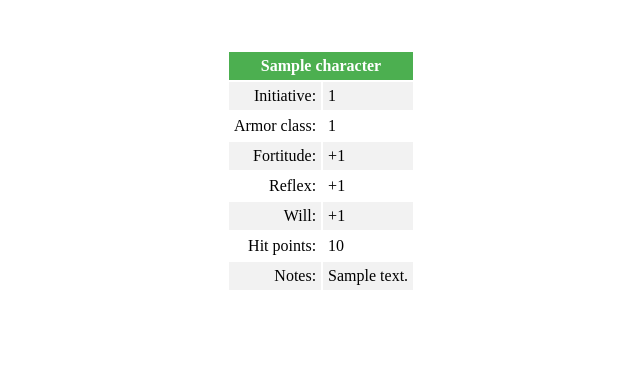
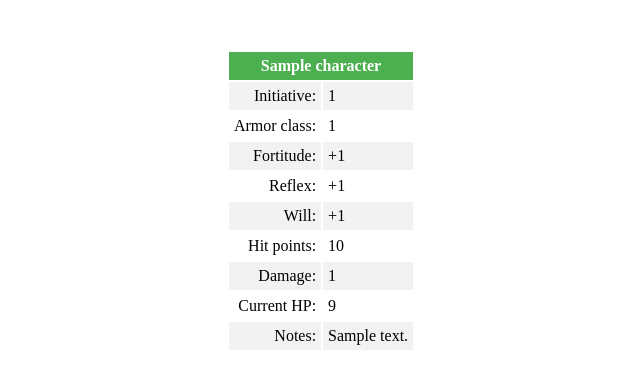
Before and after one commit to jmtaysom/combat, a Django app: a page that uses initiative/templates/initiative/character.html in a window 1280 px wide. Shown: the top 389 px of the page, without its empty margins (319-959 px from the left). Run offline with Django 3.2, Linux system fonts and the light colour scheme; tables that the repository leaves empty hold one stand-in row (values such as "Sample post").

Commit message:
added damage to character model and updated view and template to show current hp

```diff
--- a/initiative/models.py
+++ b/initiative/models.py
@@ -9,6 +9,7 @@ class Character(models.Model):
     reflex = models.IntegerField()
     will = models.IntegerField()
     hit_points = models.IntegerField()
+    damage_taken = models.IntegerField(default=0)
     notes = models.CharField(max_length=200, blank=True)
 
     def __str__(self):
--- a/initiative/templates/initiative/character.html
+++ b/initiative/templates/initiative/character.html
@@ -26,6 +26,12 @@
 			<td>Hit points:</td>
 			<td>{{ character.hit_points }}</td>
         <tr>
+			<td>Damage: </td>
+			<td>{{ character.damage_taken }}</td>
+        <tr>
+			<td>Current HP:</td>
+			<td>{{ current_hp }}</td>
+        <tr>
 			<td>Notes:</td>
 			<td>{{ character.notes }}</td>
     </table>
--- a/initiative/views.py
+++ b/initiative/views.py
@@ -12,4 +12,6 @@ def index(request):
 
 def hero(request, hero_name):
     character = get_object_or_404(Character, name=hero_name)
-    return render(request, 'initiative/character.html', {'character': character})
+    current_hp = character.hit_points - character.damage_taken
+    return render(request, 'initiative/character.html',
+                  {'character': character, 'current_hp': current_hp})
```
Also changed, not shown: initiative/migrations/0003_character_damage_taken.py (added).
